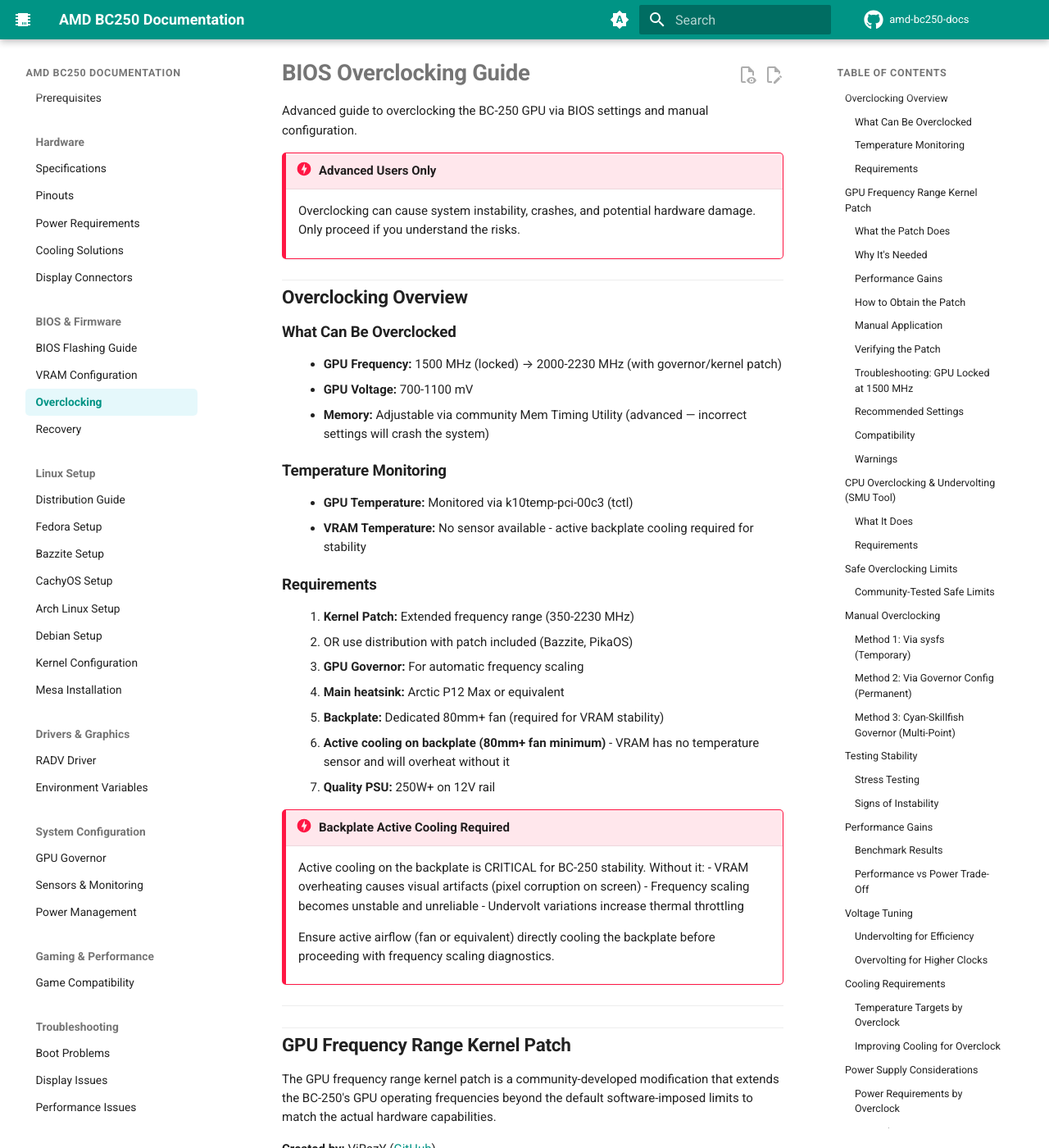
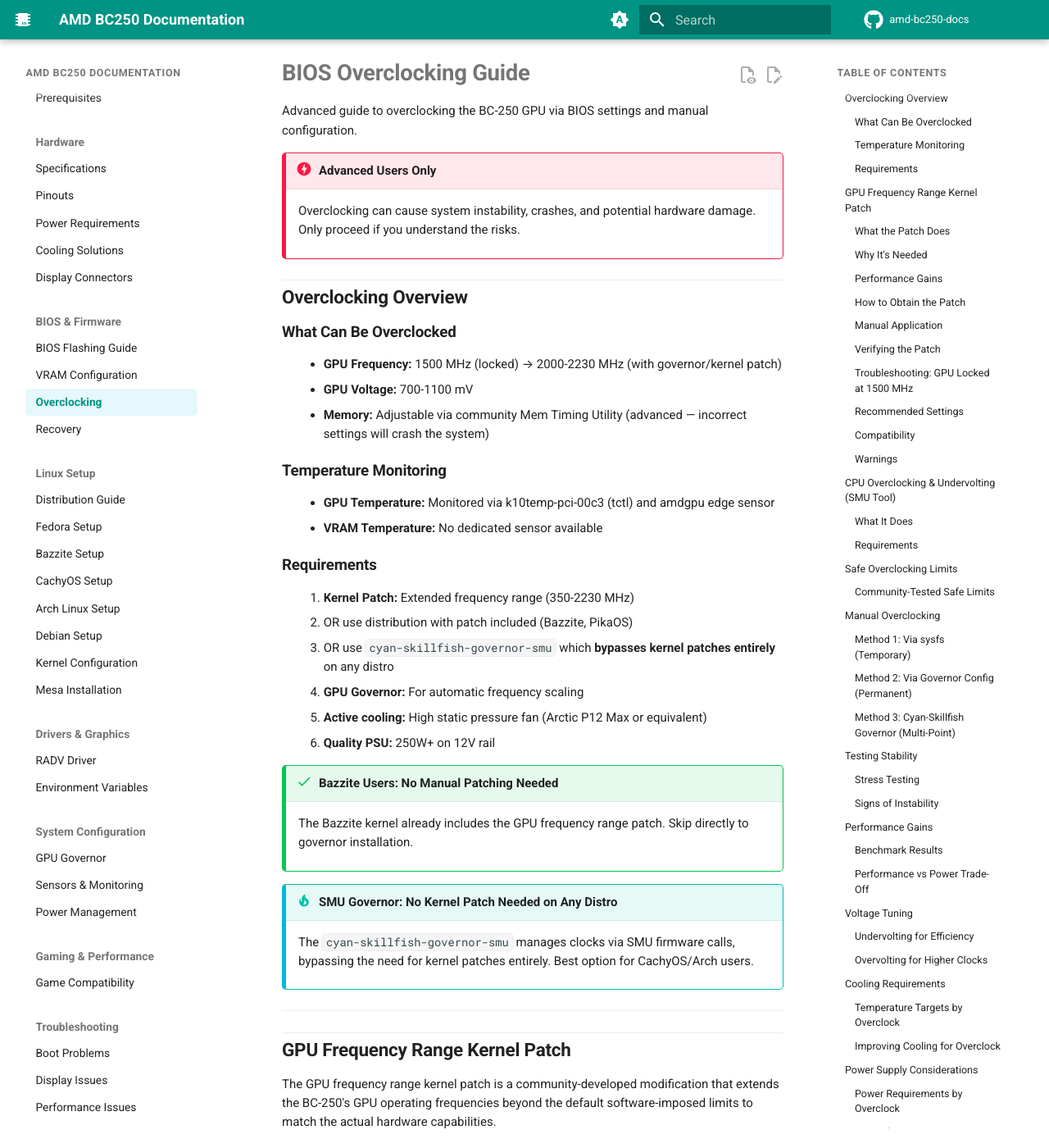
Before and after one commit to elektricM/amd-bc250-docs, an MkDocs documentation site: the page built from docs/bios/overclocking.md, in a window 1280 px wide and 1400 px high. Shown: the whole window at 82% size. Built offline with MkDocs 1.6.1 and Material for MkDocs 9.7.7, drawn with Linux system fonts in a browser that asks for light colours; comment, search, counter and statistics services are not loaded; the version menu is left out; some of the changed text lies outside the part shown.

Commit message:
fix(overclocking): add Bazzite pre-patched note, SMU bypass, voltage warnings
- Add note that Bazzite already includes the frequency range patch
- Add note that SMU governor bypasses kernel patching on all distros
- Add explicit 700mV minimum voltage warning (locks GPU otherwise)
- Add Smokeless_UMAF warning to "Do NOT" list

```diff
--- a/docs/bios/overclocking.md
+++ b/docs/bios/overclocking.md
@@ -15,26 +15,23 @@
 
 ### Temperature Monitoring
 
-- **GPU Temperature:** Monitored via k10temp-pci-00c3 (tctl)
-- **VRAM Temperature:** No sensor available - active backplate cooling required for stability
+- **GPU Temperature:** Monitored via k10temp-pci-00c3 (tctl) and amdgpu edge sensor
+- **VRAM Temperature:** No dedicated sensor available
 
 ### Requirements
 
 1. **Kernel Patch:** Extended frequency range (350-2230 MHz)
    - OR use distribution with patch included (Bazzite, PikaOS)
+   - OR use `cyan-skillfish-governor-smu` which **bypasses kernel patches entirely** on any distro
 2. **GPU Governor:** For automatic frequency scaling
-3. **Main heatsink:** Arctic P12 Max or equivalent
-4. **Backplate:** Dedicated 80mm+ fan (required for VRAM stability)
-5. **Active cooling on backplate (80mm+ fan minimum)** - VRAM has no temperature sensor and will overheat without it
-6. **Quality PSU:** 250W+ on 12V rail
+3. **Active cooling:** High static pressure fan (Arctic P12 Max or equivalent)
+4. **Quality PSU:** 250W+ on 12V rail
 
-!!!danger "Backplate Active Cooling Required"
-    Active cooling on the backplate is CRITICAL for BC-250 stability. Without it:
-    - VRAM overheating causes visual artifacts (pixel corruption on screen)
-    - Frequency scaling becomes unstable and unreliable
-    - Undervolt variations increase thermal throttling
+!!!success "Bazzite Users: No Manual Patching Needed"
+    The Bazzite kernel already includes the GPU frequency range patch. Skip directly to governor installation.
 
-    Ensure active airflow (fan or equivalent) directly cooling the backplate before proceeding with frequency scaling diagnostics.
+!!!tip "SMU Governor: No Kernel Patch Needed on Any Distro"
+    The `cyan-skillfish-governor-smu` manages clocks via SMU firmware calls, bypassing the need for kernel patches entirely. Best option for CachyOS/Arch users.
 
 ---
 
@@ -80,6 +77,12 @@
 
 ### How to Obtain the Patch
 
+!!!success "Bazzite Users: Patch Already Included"
+    Bazzite's kernel already includes the GPU frequency range patch. No manual patching needed — just install a governor.
+
+!!!info "SMU Governor Bypasses Kernel Patching"
+    The `cyan-skillfish-governor-smu` manages clocks through SMU firmware and **does not require this kernel patch on ANY distro**. Install via AUR (`cyan-skillfish-governor-smu`) or COPR (`filippor/bazzite`).
+
 #### Pre-Patched Distributions (Easiest)
 
 1. **Bazzite** - Kernel pre-patched, no compilation needed
@@ -98,6 +101,11 @@
 - **File:** `linux-6.12-bc250-freq.mypatch` (639 bytes)
 
 ### Manual Application
+
+!!!info "Most Users Don't Need This"
+    - **Bazzite/PikaOS users:** Kernel already includes this patch.
+    - **Any distro:** The `cyan-skillfish-governor-smu` bypasses the need for kernel patches entirely.
+    - Manual patching is only needed for non-Bazzite users who want to use the TT governor or manual sysfs overclocking with extended frequency range.
 
 #### Method 1: Linux-TKG (Recommended)
 
@@ -246,10 +254,14 @@
 !!!warning "PSU Requirements"
     Maximum power draw can exceed 320W with full GPU load (Furmark). Ensure adequate PSU capacity. Games typically draw 220-250W max.
 
+!!!danger "Minimum Voltage: 700mV"
+    Setting minimum voltage below 700mV locks the GPU to 1500MHz. Always keep min voltage ≥700mV.
+
 **Do NOT:**
 - Use extended voltage patch (600-1300 mV) - unnecessary and risky
-- Go below 700 mV (unstable, minimal power savings)
+- Go below 700 mV (locks GPU to 1500MHz, defeats the purpose of overclocking)
 - Exceed 1129 mV without careful testing (hardware degradation risk)
+- Use Smokeless_UMAF — may cause permanent damage to the board
 
 ---
 
```
